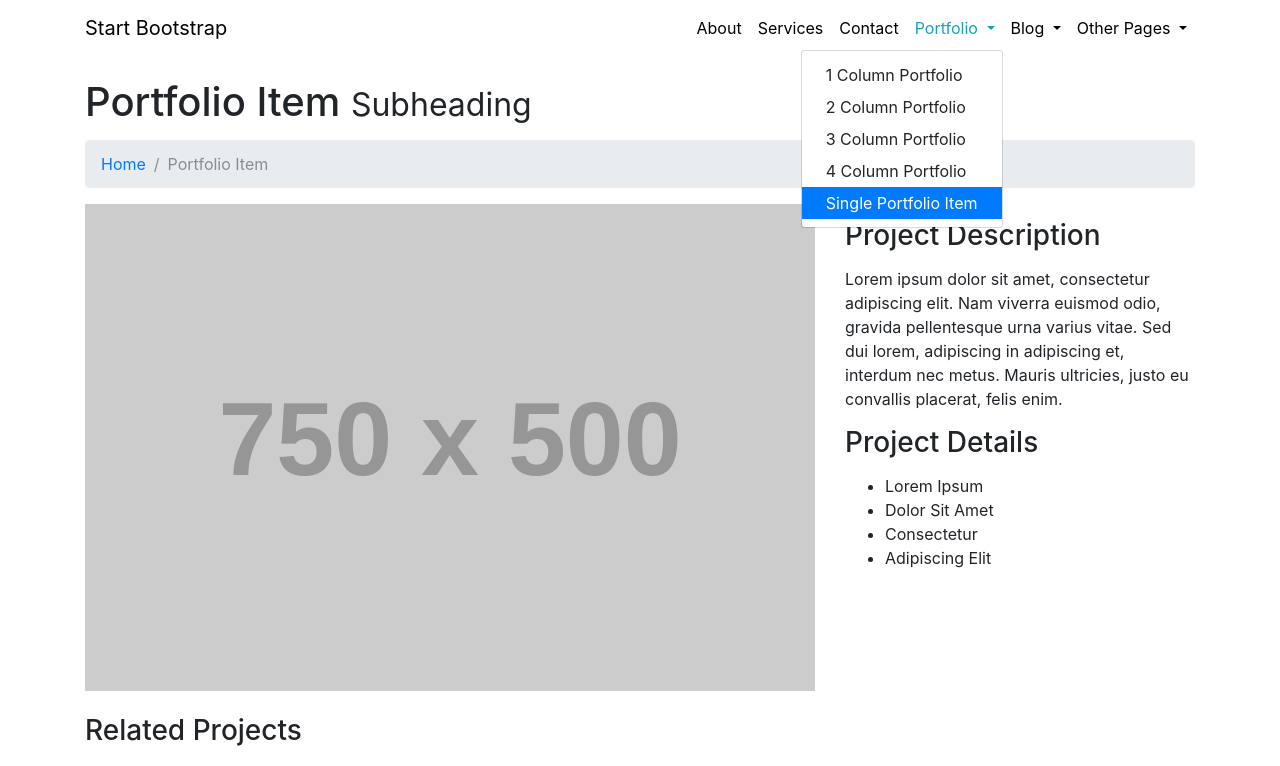
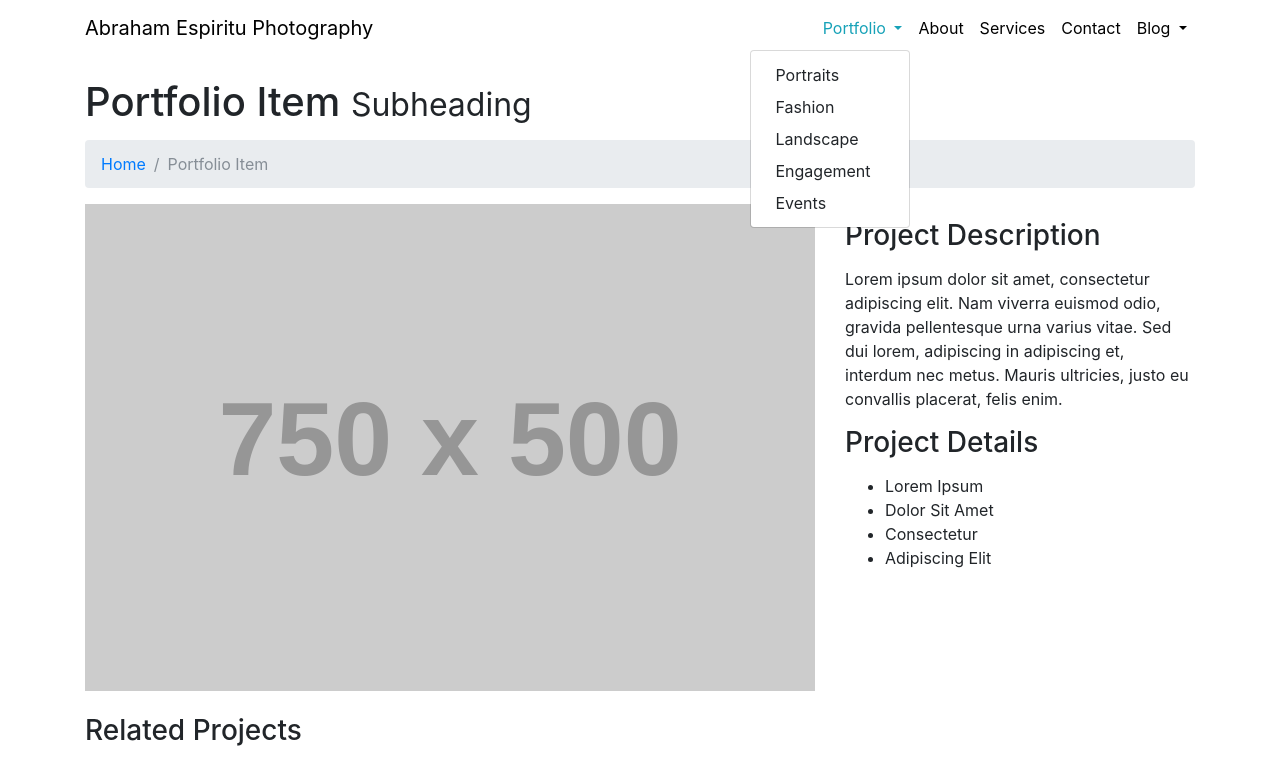
Before and after one commit to AbrahamEspiritu/My-Photography-Website, a website: page portfolio-item.html in a window 1280 px wide. Both pictures are taken after a click on the link "Portfolio". Shown: the top 766 px of the page. Drawn offline with Linux system fonts and the light colour scheme; placeholder pictures from the web are drawn by us.

Commit message:
portfolio nav change

```diff
--- a/portfolio-item.html
+++ b/portfolio-item.html
@@ -23,12 +23,27 @@
     <!-- Navigation -->
     <nav class="navbar fixed-top navbar-expand-lg navbar-dark bg-dark fixed-top">
       <div class="container">
-        <a class="navbar-brand" href="index.html">Start Bootstrap</a>
+        <a class="navbar-brand" href="index.html">Abraham Espiritu Photography</a>
         <button class="navbar-toggler navbar-toggler-right" type="button" data-toggle="collapse" data-target="#navbarResponsive" aria-controls="navbarResponsive" aria-expanded="false" aria-label="Toggle navigation">
           <span class="navbar-toggler-icon"></span>
         </button>
+
         <div class="collapse navbar-collapse" id="navbarResponsive">
           <ul class="navbar-nav ml-auto">
+
+            <li class="nav-item dropdown">
+              <a class="nav-link dropdown-toggle" href="#" id="navbarDropdownPortfolio" data-toggle="dropdown" aria-haspopup="true" aria-expanded="false">
+                Portfolio
+              </a>
+              <div class="dropdown-menu dropdown-menu-right" aria-labelledby="navbarDropdownPortfolio">
+                <a class="dropdown-item" href="portfolio-1-col.html">Portraits</a>
+                <a class="dropdown-item" href="portfolio-2-col.html">Fashion</a>
+                <a class="dropdown-item" href="portfolio-3-col.html">Landscape</a>
+                <a class="dropdown-item" href="portfolio-4-col.html">Engagement</a>
+                <a class="dropdown-item" href="portfolio-item.html">Events</a>
+              </div>
+            </li>
+
             <li class="nav-item">
               <a class="nav-link" href="about.html">About</a>
             </li>
@@ -38,18 +53,7 @@
             <li class="nav-item">
               <a class="nav-link" href="contact.html">Contact</a>
             </li>
-            <li class="nav-item active dropdown">
-              <a class="nav-link dropdown-toggle" href="#" id="navbarDropdownPortfolio" data-toggle="dropdown" aria-haspopup="true" aria-expanded="false">
-                Portfolio
-              </a>
-              <div class="dropdown-menu dropdown-menu-right" aria-labelledby="navbarDropdownPortfolio">
-                <a class="dropdown-item" href="portfolio-1-col.html">1 Column Portfolio</a>
-                <a class="dropdown-item" href="portfolio-2-col.html">2 Column Portfolio</a>
-                <a class="dropdown-item" href="portfolio-3-col.html">3 Column Portfolio</a>
-                <a class="dropdown-item" href="portfolio-4-col.html">4 Column Portfolio</a>
-                <a class="dropdown-item active" href="portfolio-item.html">Single Portfolio Item</a>
-              </div>
-            </li>
+
             <li class="nav-item dropdown">
               <a class="nav-link dropdown-toggle" href="#" id="navbarDropdownBlog" data-toggle="dropdown" aria-haspopup="true" aria-expanded="false">
                 Blog
@@ -60,7 +64,8 @@
                 <a class="dropdown-item" href="blog-post.html">Blog Post</a>
               </div>
             </li>
-            <li class="nav-item dropdown">
+
+            <!-- <li class="nav-item dropdown">
               <a class="nav-link dropdown-toggle" href="#" id="navbarDropdownBlog" data-toggle="dropdown" aria-haspopup="true" aria-expanded="false">
                 Other Pages
               </a>
@@ -69,7 +74,7 @@
                 <a class="dropdown-item" href="sidebar.html">Sidebar Page</a>
                 <a class="dropdown-item" href="faq.html">FAQ</a>
                 <a class="dropdown-item" href="404.html">404</a>
-                <a class="dropdown-item" href="pricing.html">Pricing Table</a>
+                <a class="dropdown-item" href="pricing.html">Pricing Table</a> -->
               </div>
             </li>
           </ul>
```
Also changed, not shown: index.html (+2 -2 lines), portfolio-1-col.html (+20 -15 lines), portfolio-2-col.html (+20 -15 lines), portfolio-3-col.html (+20 -16 lines), portfolio-4-col.html (+20 -15 lines).
